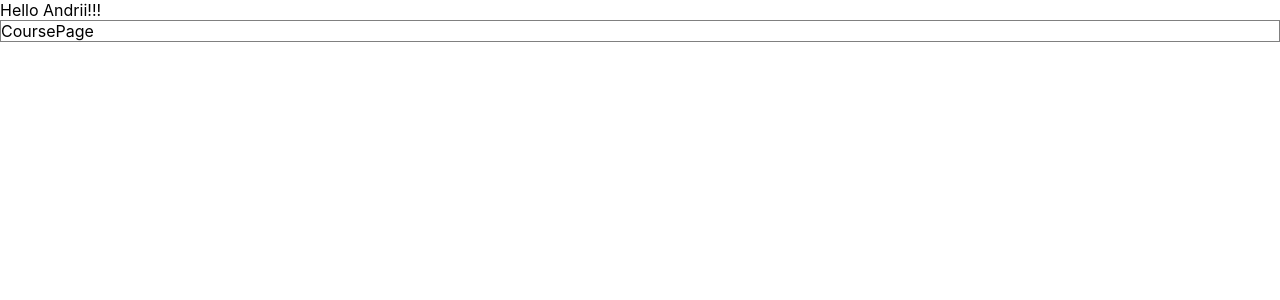
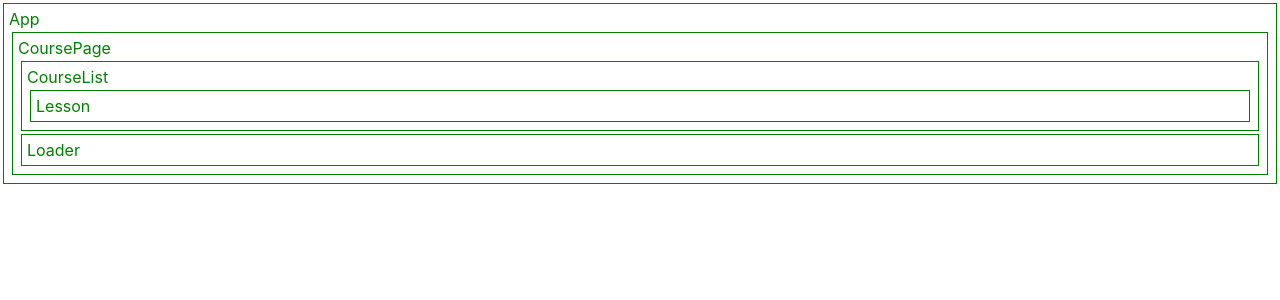
Before and after one commit to andriiFront/rct-ts-courses, a React (Create React App) app: page / in a window 1280 px wide. Shown: the top 300 px of the page. Built offline with nearby package versions, Linux system fonts and the light colour scheme; the HTML template or start-up script is replaced by a standard one.

Commit message:
broken the UI into a component hierarhy

```diff
--- a/src/App.tsx
+++ b/src/App.tsx
@@ -3,8 +3,8 @@
 
 function App() {
   return (
-    <div className="App">
-      Hello Andrii!!!
+    <div className="borderBox">
+      App
       <CoursePage />
     </div>
   );
--- /dev/null
+++ b/src/course/CourseLIst.tsx
@@ -0,0 +1,11 @@
+import { Lesson } from "./Lesson"
+
+export const CourseList = () => {
+
+  return (
+    <div className='borderBox'>
+      CourseList
+      <Lesson />
+    </div>
+  )
+}
--- a/src/course/CoursePage.tsx
+++ b/src/course/CoursePage.tsx
@@ -1,6 +1,13 @@
+import { CourseList } from "./CourseLIst"
+import { Loader } from "./Loader"
+
 export const CoursePage = () => {
 
   return (
-    <div style={{border: '1px solid gray'}}>CoursePage</div>
+    <div className='borderBox'>
+      CoursePage
+      <CourseList />
+      <Loader />
+    </div>
   )
 }
--- /dev/null
+++ b/src/course/Lesson.tsx
@@ -0,0 +1,6 @@
+export const Lesson = () => {
+
+  return (
+    <div className='borderBox'>Lesson</div>
+  )
+}
--- /dev/null
+++ b/src/course/Loader.tsx
@@ -0,0 +1,6 @@
+export const Loader = () => {
+
+  return (
+    <div className='borderBox'>Loader</div>
+  )
+}
--- a/src/index.css
+++ b/src/index.css
@@ -11,3 +11,10 @@
   font-family: source-code-pro, Menlo, Monaco, Consolas, 'Courier New',
     monospace;
 }
+
+.borderBox {
+  margin: 3px;
+  padding: 5px;
+  border: 1px solid green;
+  color: green;
+}
```
